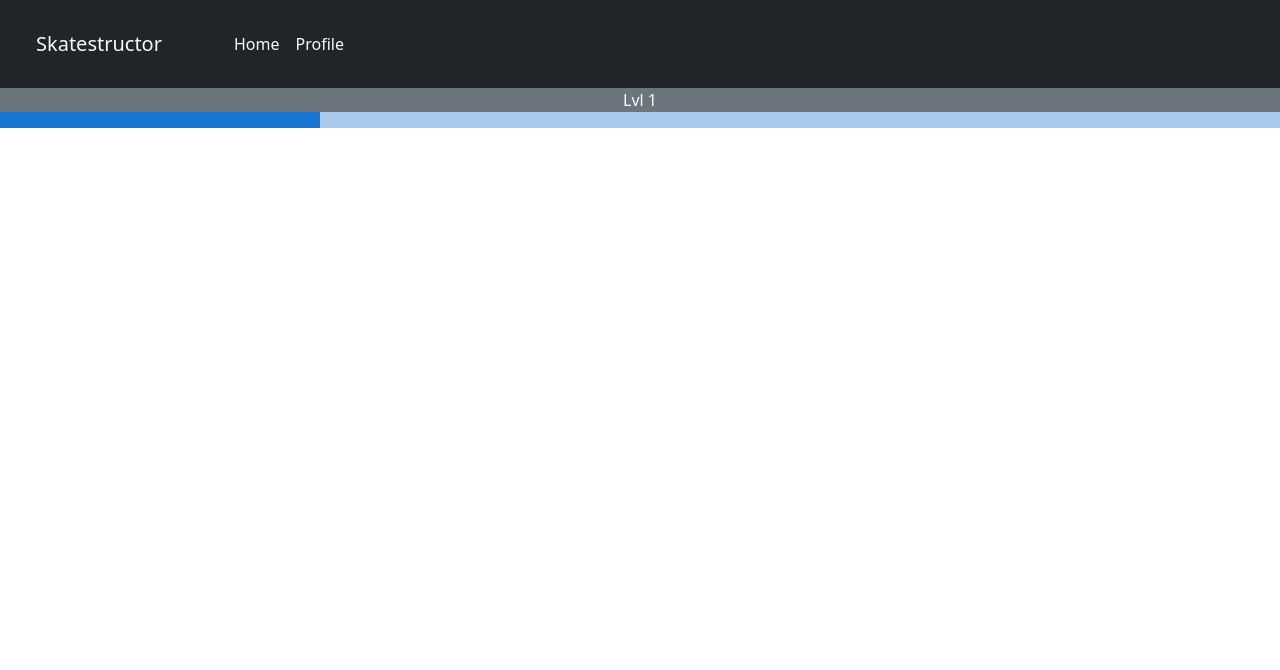
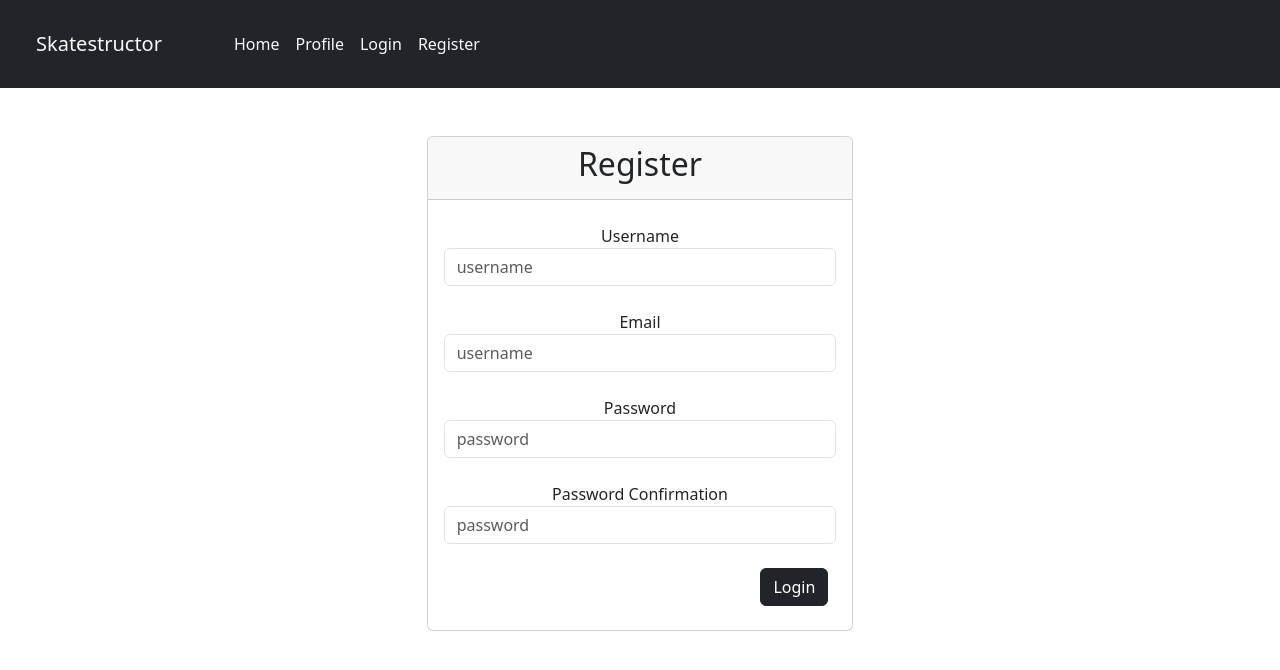
Before and after one commit to dburnham1212/Skatestructor, a React (Create React App) app in the folder client/: page /register in a window 1280 px wide. Shown: the top 670 px of the page. Built offline with nearby package versions, Linux system fonts and the light colour scheme.

Commit message:
Adding login and register forms

```diff
--- a/client/src/App.js
+++ b/client/src/App.js
@@ -1,9 +1,11 @@
 import { BrowserRouter, Routes, Route } from "react-router-dom";
 import Home from "./components/Pages/Home"
 import NavBar from "./components/NavBar";
-import ProgressBar from "./components/ProgressBar";
+import ChallengePage from "./components/Pages/ChallengePage";
+import Login from "./components/Login";
+import Register from "./components/Register";
+
 import './App.css';
-import ChallengePage from "./components/Pages/ChallengePage";
 
 
 function App() {
@@ -11,12 +13,15 @@ function App() {
     <div>
       <BrowserRouter>
         <NavBar />
-        <ProgressBar />
         <Routes>
           {/* Home Page*/}
           <Route path="/" element={ <Home/>}/>
           {/* Challenge Page */}
           <Route path="trick/:trick_id/challenge/:challenge_id" element={<ChallengePage/>}/>
+          {/* Login Page */}
+          <Route path="login" element={<Login/>}/>
+          {/* Register Page */}
+          <Route path="register" element={<Register/>}/>
         </Routes>
       </BrowserRouter>
 
--- /dev/null
+++ b/client/src/components/Login.jsx
@@ -0,0 +1,28 @@
+import React from "react";
+
+const Login = () => {
+  return(
+    <div className="d-flex justify-content-center py-5">
+      <div className="card col-12 col-sm-8 col-md-7 col-lg-6 col-xl-4 text-center">
+        <div className="card-header">
+          <h2>Login</h2>
+        </div>
+        <form className="px-3">
+          <div className="form-group pt-4">
+            <label>Username</label>
+            <input className="form-control" placeholder="username"></input>
+          </div>
+          <div className="form-group pt-4">
+            <label>Password</label>
+            <input className="form-control" placeholder="password"></input>
+          </div>
+          <div className="d-flex justify-content-end mx-2 my-4">
+            <button className="btn btn-dark">Login</button>
+          </div>
+        </form>
+      </div>
+    </div>
+  )
+}
+
+export default Login;
--- a/client/src/components/NavBar.jsx
+++ b/client/src/components/NavBar.jsx
@@ -2,7 +2,7 @@ import React from "react";
 
 const NavBar = () => {
   return(
-    <nav className="navbar navbar-expand-md navbar-light bg-dark py-4">
+    <nav className="navbar navbar-expand-md navbar-light fixed-top bg-dark py-4">
       <div className="container-fluid">
         <a className="navbar-brand text-light px-4" href="#">Skatestructor</a>
         <button
@@ -25,6 +25,12 @@ const NavBar = () => {
             <li className="nav-item">
               <a className="nav-link text-light" href="#">Profile</a>
             </li>
+            <li className="nav-item">
+              <a className="nav-link text-light" href="/login">Login</a>
+            </li>
+            <li className="nav-item">
+              <a className="nav-link text-light" href="/register">Register</a>
+            </li>
           </ul>
         </div>
       </div>
--- a/client/src/components/Pages/ChallengePage.jsx
+++ b/client/src/components/Pages/ChallengePage.jsx
@@ -3,6 +3,7 @@ import { useParams } from "react-router-dom"
 import { FontAwesomeIcon } from '@fortawesome/react-fontawesome'
 import { faCheck } from '@fortawesome/free-solid-svg-icons'
 import axios from "axios";
+import ProgressBar from "../ProgressBar";
 
 const ChallengePage = () => {
   const { trick_id, challenge_id } = useParams();
@@ -60,6 +61,7 @@ const ChallengePage = () => {
 
   return (
     <div>
+      <ProgressBar/>
       <div className="card m-3">
         <div className="card-header text-center">
           <h1>Challenge: {challenge.title}</h1>
--- a/client/src/components/Pages/Home.jsx
+++ b/client/src/components/Pages/Home.jsx
@@ -1,10 +1,12 @@
 import React from "react";
 import Profile from "../Profile";
 import TrickList from "../TrickList";
+import ProgressBar from "../ProgressBar";
 
 const Home = () => {
   return(
     <div>
+      <ProgressBar/>
       <Profile />
       <TrickList />
     </div>
--- a/client/src/components/Profile.jsx
+++ b/client/src/components/Profile.jsx
@@ -1,7 +1,6 @@
 import React, { useState, useEffect } from "react";
 import "../stylesheets/profile.css"
 import axios from "axios";
-import ProgressBar from "./ProgressBar";
 
 
 const Profile = () => {
--- /dev/null
+++ b/client/src/components/Register.jsx
@@ -0,0 +1,36 @@
+import React from "react";
+
+const Register = () => {
+  return(
+    <div className="d-flex justify-content-center py-5">
+      <div className="card col-12 col-sm-8 col-md-7 col-lg-6 col-xl-4 text-center">
+        <div className="card-header">
+          <h2>Register</h2>
+        </div>
+        <form className="px-3">
+          <div className="form-group pt-4">
+            <label>Username</label>
+            <input className="form-control" placeholder="username"></input>
+          </div>
+          <div className="form-group pt-4">
+            <label>Email</label>
+            <input className="form-control" placeholder="username"></input>
+          </div>
+          <div className="form-group pt-4">
+            <label>Password</label>
+            <input className="form-control" placeholder="password"></input>
+          </div>
+          <div className="form-group pt-4">
+            <label>Password Confirmation</label>
+            <input className="form-control" placeholder="password"></input>
+          </div>
+          <div className="d-flex justify-content-end mx-2 my-4">
+            <button className="btn btn-dark">Login</button>
+          </div>
+        </form>
+      </div>
+    </div>
+  )
+}
+
+export default Register;
--- a/client/src/components/TickListItem.jsx
+++ b/client/src/components/TickListItem.jsx
@@ -1,5 +1,6 @@
 import React, { useState, useEffect } from "react";
 import { useNavigate } from "react-router-dom"
+import "../stylesheets/trickList.css"
 import axios from "axios";
 
 const TrickListItem = (props) => {
@@ -26,7 +27,7 @@ const TrickListItem = (props) => {
     const challengeRoute = `/trick/${challenge.trick_id}/challenge/${challenge.id}`
 
     return(
-      <li key={challenge.id} className="list-group-item" onClick={() => navigate(challengeRoute)}>
+      <li key={challenge.id} className="list-group-item challenge-list-item" onClick={() => navigate(challengeRoute)}>
         {challenge.title}
       </li>
     )
--- a/client/src/index.css
+++ b/client/src/index.css
@@ -5,6 +5,7 @@ body {
     sans-serif;
   -webkit-font-smoothing: antialiased;
   -moz-osx-font-smoothing: grayscale;
+  padding-top: 88px;
 }
 
 code {
--- /dev/null
+++ b/client/src/sass/trickList.scss
@@ -0,0 +1,7 @@
+.challenge-list-item{
+  cursor: pointer;
+}
+
+.challenge-list-item:hover{
+  cursor: pointer;
+}
--- a/client/src/stylesheets/main.css
+++ b/client/src/stylesheets/main.css
@@ -4,5 +4,3 @@
   color: white;
   display: flex;
 }
-
-/*# sourceMappingURL=main.css.map */
--- /dev/null
+++ b/client/src/stylesheets/trickList.css
@@ -0,0 +1,7 @@
+.challenge-list-item {
+  cursor: pointer;
+}
+
+.challenge-list-item:hover {
+  cursor: pointer;
+}
```
